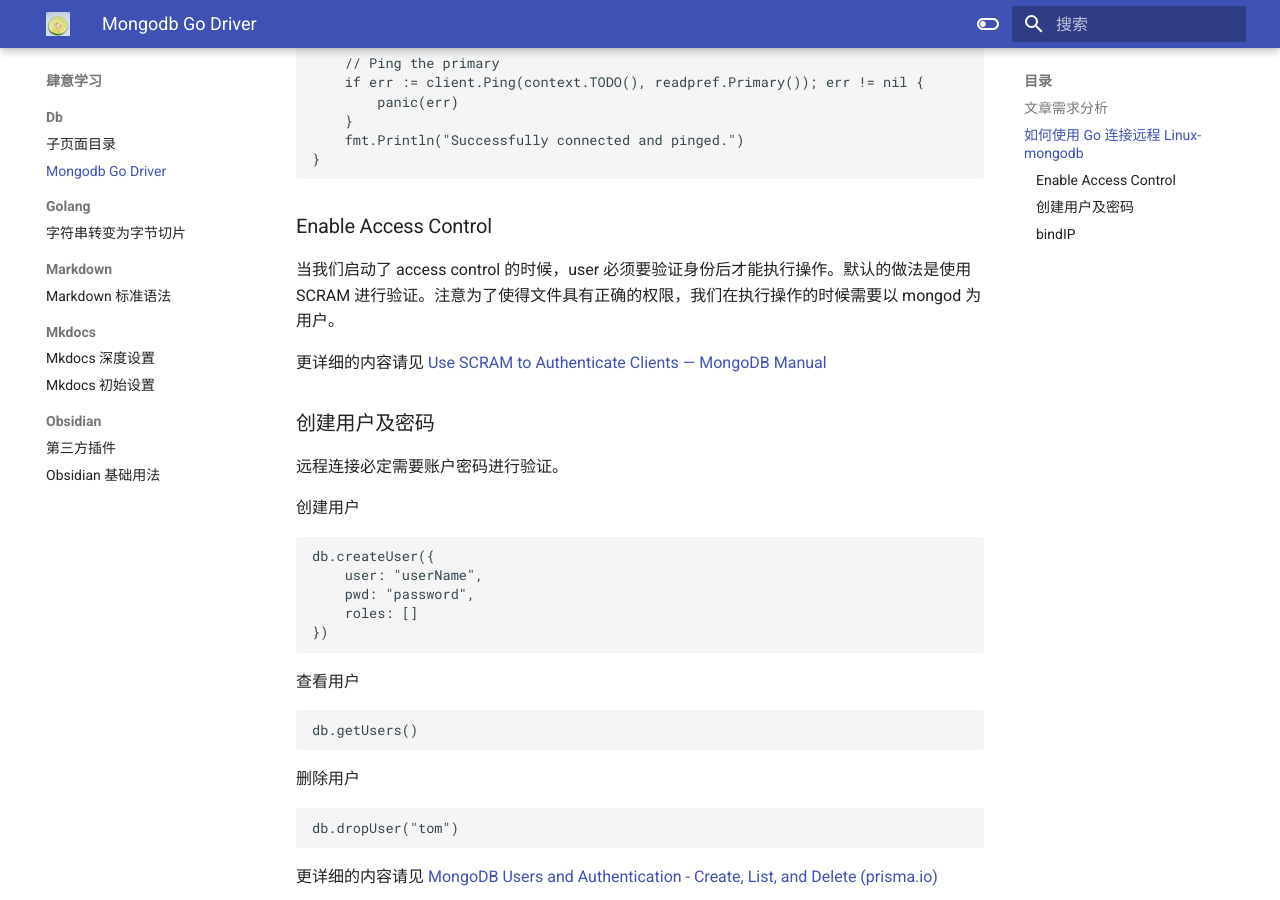
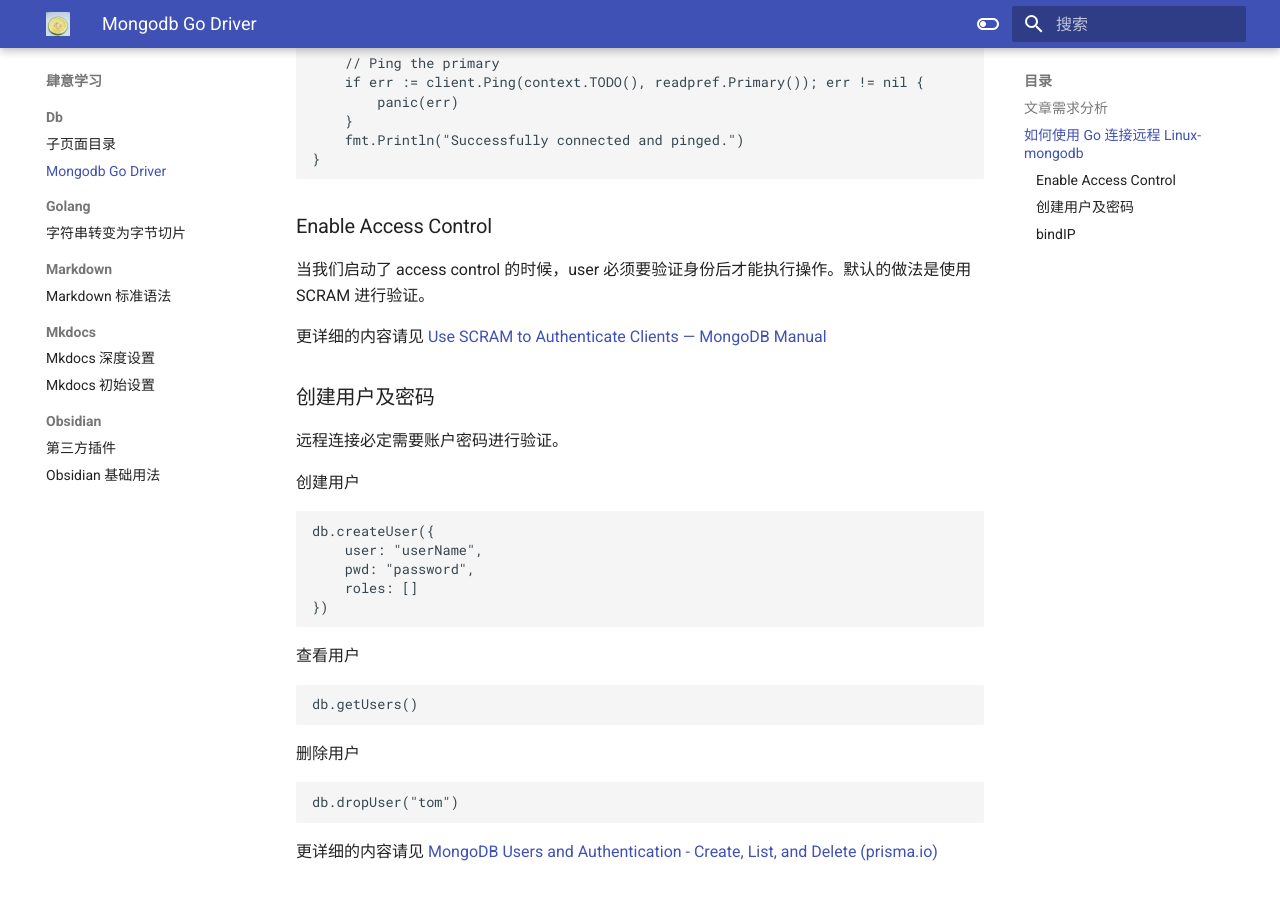
Before and after one commit to Apostle-lemon/Apostle-lemon.github.io, an MkDocs documentation site: the page built from docs/肆意学习/db/mongodb Go Driver.md, in a window 1280 px wide and 900 px high, scrolled down 1027 px. Built offline with MkDocs 1.6.1 and Material for MkDocs 9.7.7, drawn with Linux system fonts in a browser that asks for light colours.

Commit message:
vault backup: 2022-10-31 12:24:11
Affected files:
docs/肆意学习/db/mongodb Go Driver.md

```diff
--- a/docs/肆意学习/db/mongodb Go Driver.md
+++ b/docs/肆意学习/db/mongodb Go Driver.md
@@ -49,7 +49,7 @@
 
 ### Enable Access Control
 
-当我们启动了 access control 的时候，user 必须要验证身份后才能执行操作。默认的做法是使用 SCRAM 进行验证。注意为了使得文件具有正确的权限，我们在执行操作的时候需要以 mongod 为用户。
+当我们启动了 access control 的时候，user 必须要验证身份后才能执行操作。默认的做法是使用 SCRAM 进行验证。
 
 更详细的内容请见 [Use SCRAM to Authenticate Clients — MongoDB Manual](https://www.mongodb.com/docs/manual/tutorial/configure-scram-client-authentication/)
 
```
